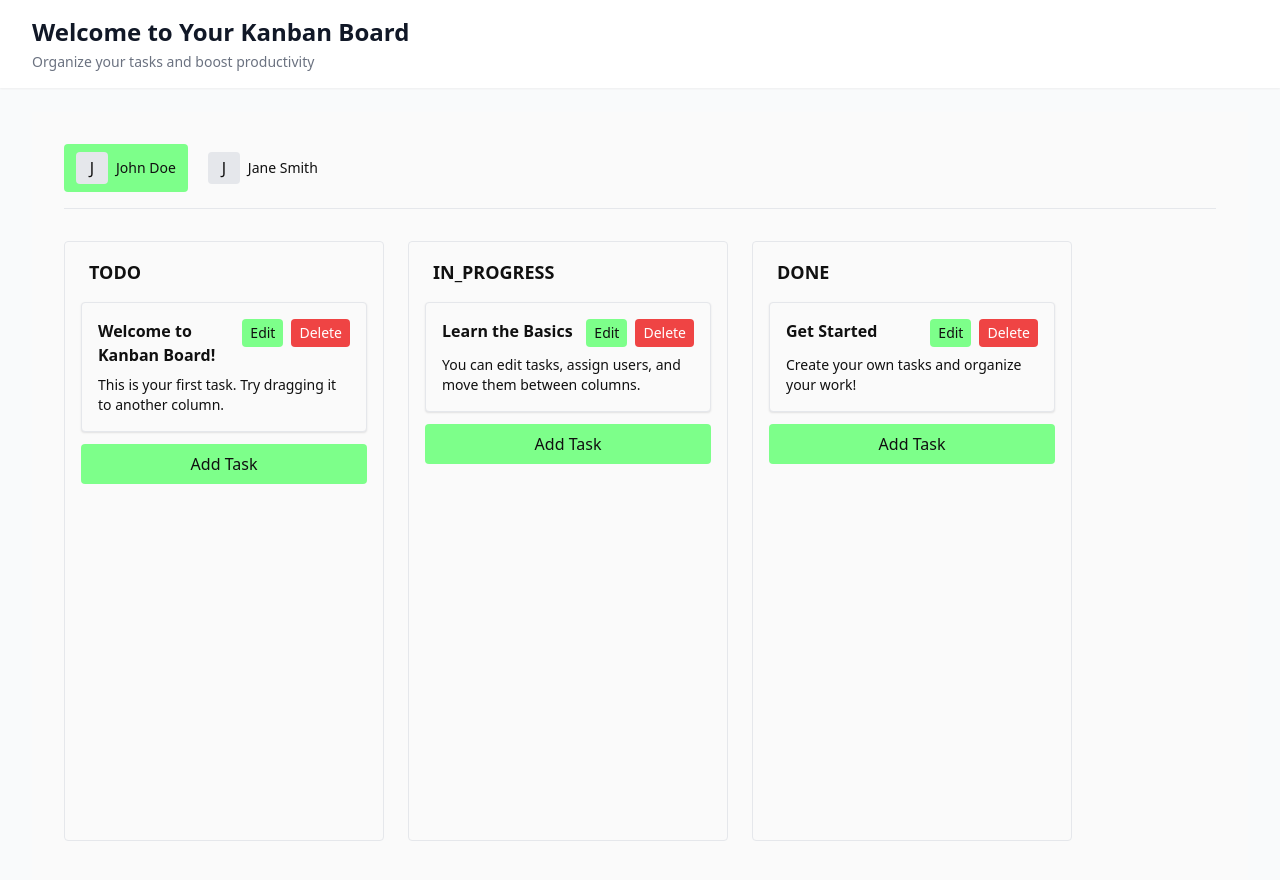
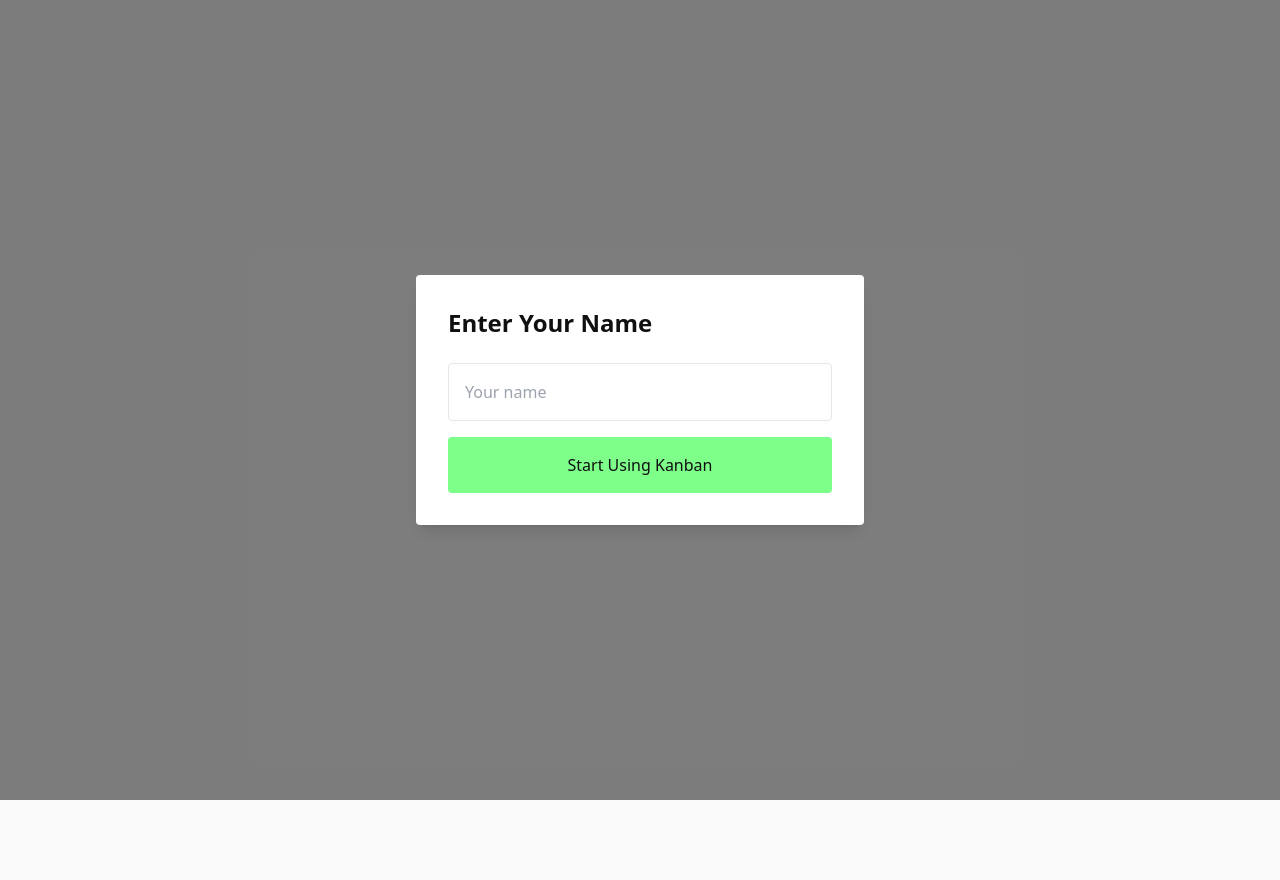
Before and after one commit to Bruno-rose/kanban, a Next.js app: page / in a window 1280 px wide. Shown: the top 880 px of the page. After the commit the page ends 800 px from the top, so only its background shows below. Built offline with nearby package versions, Linux system fonts and the light colour scheme.

Commit message:
feat(board-page): add name input modal

```diff
--- a/src/app/page.tsx
+++ b/src/app/page.tsx
@@ -4,6 +4,7 @@ import { useState, useEffect } from "react";
 import KanbanBoard from "@/components/KanbanBoard";
 import { Task, User, TaskStatus } from "@/components/types";
 import { ErrorBoundary } from "react-error-boundary";
+import NameInputModal from "@/components/NameInputModal";
 
 // Sample data
 const initialTasks: Task[] = [
@@ -45,11 +46,23 @@ const users: User[] = [
 export default function BoardPage() {
   const [isClient, setIsClient] = useState(false);
   const [tasks, setTasks] = useState<Task[]>(initialTasks);
-  const currentUser = users[0];
+  const [currentUser, setCurrentUser] = useState<User | null>(null);
+  const [showNameModal, setShowNameModal] = useState(true);
 
   useEffect(() => {
     setIsClient(true);
   }, []);
+
+  const handleNameSubmit = (name: string) => {
+    const newUser: User = {
+      id: Date.now().toString(), // Generate a unique ID
+      name: name,
+    };
+    setCurrentUser(newUser);
+    setShowNameModal(false);
+
+    localStorage.setItem("currentUser", JSON.stringify(newUser));
+  };
 
   const handleTaskMove = (taskId: string, newStatus: TaskStatus) => {
     setTasks(
@@ -78,11 +91,14 @@ export default function BoardPage() {
   }
 
   return (
+    <>
+      {showNameModal && <NameInputModal onSubmit={handleNameSubmit} />}
+      {!showNameModal && currentUser && (
         <div className="min-h-screen bg-gray-50">
           <header className="bg-white shadow-sm">
             <div className="max-w-7xl mx-auto py-4 px-4 sm:px-6 lg:px-8">
               <h1 className="text-2xl font-bold text-gray-900">
-            Welcome to Your Kanban Board
+                Welcome, {currentUser.name}
               </h1>
               <p className="mt-1 text-sm text-gray-500">
                 Organize your tasks and boost productivity
@@ -109,5 +125,7 @@ export default function BoardPage() {
             </div>
           </ErrorBoundary>
         </div>
+      )}
+    </>
   );
 }
```
Lines whose indentation alone changed are shown as unchanged.
